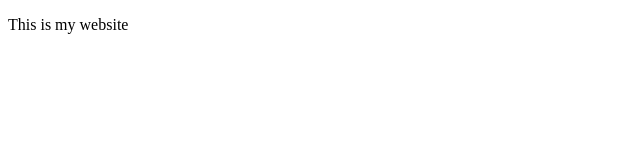
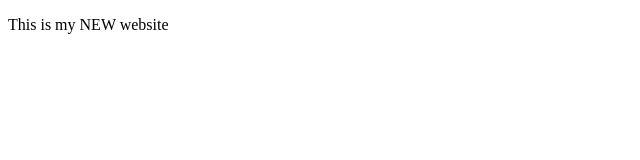
Before and after one commit to Nisarkk0503/Website1, a plain HTML site: page Index.html in a window 1280 px wide. Shown: the full height of the page, 0-640 px from the left. Drawn offline with Linux system fonts and the light colour scheme.

Commit message:
Update Index.html body changed

```diff
--- a/Index.html
+++ b/Index.html
@@ -4,6 +4,6 @@
     <title>My Web Page</title>
 </head>
 <body>
-    <p>This is my website</p>
+    <p>This is my NEW website</p>
 </body>
 </html>
```
